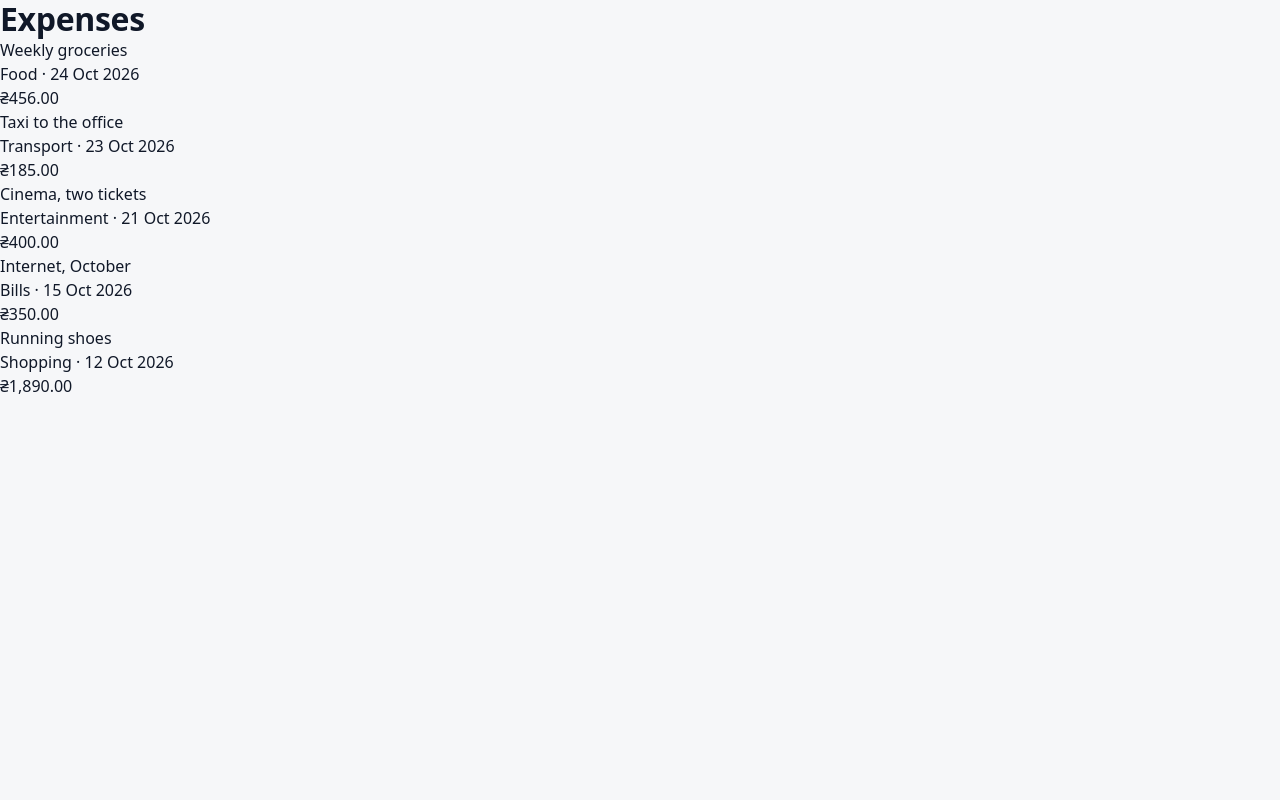
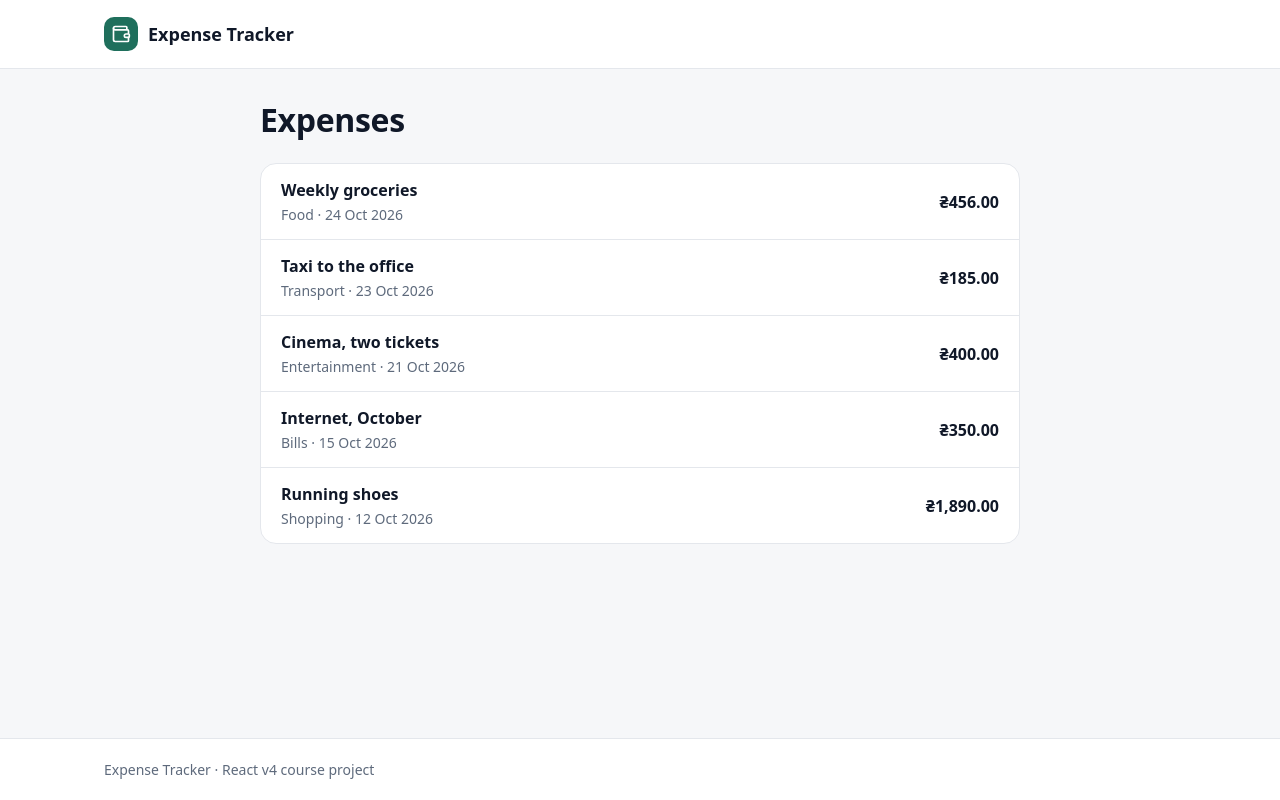
Before and after one commit to goitacademy/react-v4-expense-tracker, a Next.js app: page /expenses in a window 1280 px wide. Built offline with nearby package versions, Linux system fonts and the light colour scheme.

Commit message:
m5-05: root layout with header, footer and styles

```diff
--- a/app/expenses/page.tsx
+++ b/app/expenses/page.tsx
@@ -1,11 +1,14 @@
 import { ExpenseList } from "@/components/ExpenseList/ExpenseList";
 import { expenses } from "@/data/expenses";
+import styles from "./page.module.css";
 
 export default function ExpensesPage() {
   return (
-    <>
-      <h1>Expenses</h1>
+    <div className={styles.page}>
+      <div className={styles.headingRow}>
+        <h1>Expenses</h1>
+      </div>
       <ExpenseList expenses={expenses} />
-    </>
+    </div>
   );
 }
--- a/app/layout.tsx
+++ b/app/layout.tsx
@@ -1,6 +1,8 @@
 import type { Metadata } from "next";
 import "modern-normalize/modern-normalize.css";
 import "./globals.css";
+import { Header } from "@/components/Header/Header";
+import { Footer } from "@/components/Footer/Footer";
 
 export const metadata: Metadata = {
   title: "Expense Tracker",
@@ -10,7 +12,11 @@ export const metadata: Metadata = {
 export default function RootLayout({ children }: LayoutProps<"/">) {
   return (
     <html lang="en">
-      <body>{children}</body>
+      <body>
+        <Header />
+        <main>{children}</main>
+        <Footer />
+      </body>
     </html>
   );
 }
--- a/components/ExpenseItem/ExpenseItem.tsx
+++ b/components/ExpenseItem/ExpenseItem.tsx
@@ -1,6 +1,7 @@
 import type { Expense } from "@/types/expense";
 import { formatAmount } from "@/utils/formatAmount";
 import { formatDate } from "@/utils/formatDate";
+import styles from "./ExpenseItem.module.css";
 
 type ExpenseItemProps = {
   expense: Expense;
@@ -8,12 +9,14 @@ type ExpenseItemProps = {
 
 export function ExpenseItem({ expense }: ExpenseItemProps) {
   return (
-    <div>
-      <p>{expense.title}</p>
-      <p>
-        {expense.category.name} · {formatDate(expense.date)}
-      </p>
-      <p>{formatAmount(expense.amount)}</p>
+    <div className={styles.item}>
+      <span className={styles.body}>
+        <span className={styles.title}>{expense.title}</span>
+        <span className={styles.meta}>
+          {expense.category.name} · {formatDate(expense.date)}
+        </span>
+      </span>
+      <span className={styles.amount}>{formatAmount(expense.amount)}</span>
     </div>
   );
 }
--- a/components/ExpenseList/ExpenseList.tsx
+++ b/components/ExpenseList/ExpenseList.tsx
@@ -1,5 +1,6 @@
 import type { Expense } from "@/types/expense";
 import { ExpenseItem } from "@/components/ExpenseItem/ExpenseItem";
+import styles from "./ExpenseList.module.css";
 
 type ExpenseListProps = {
   expenses: Expense[];
@@ -7,7 +8,7 @@ type ExpenseListProps = {
 
 export function ExpenseList({ expenses }: ExpenseListProps) {
   return (
-    <ul>
+    <ul className={styles.list} aria-label="Expenses">
       {expenses.map((expense) => (
         <li key={expense.id}>
           <ExpenseItem expense={expense} />
--- /dev/null
+++ b/components/Footer/Footer.tsx
@@ -0,0 +1,9 @@
+import styles from "./Footer.module.css";
+
+export function Footer() {
+  return (
+    <footer className={styles.footer}>
+      <p className={styles.text}>Expense Tracker · React v4 course project</p>
+    </footer>
+  );
+}
--- /dev/null
+++ b/components/Header/Header.tsx
@@ -0,0 +1,17 @@
+import { Wallet } from "lucide-react";
+import styles from "./Header.module.css";
+
+export function Header() {
+  return (
+    <header className={styles.header}>
+      <div className={styles.container}>
+        <p className={styles.logo}>
+          <span className={styles.logoIcon}>
+            <Wallet size={20} aria-hidden />
+          </span>
+          Expense Tracker
+        </p>
+      </div>
+    </header>
+  );
+}
```
Also changed, not shown: app/page.tsx (+12 -7 lines).
